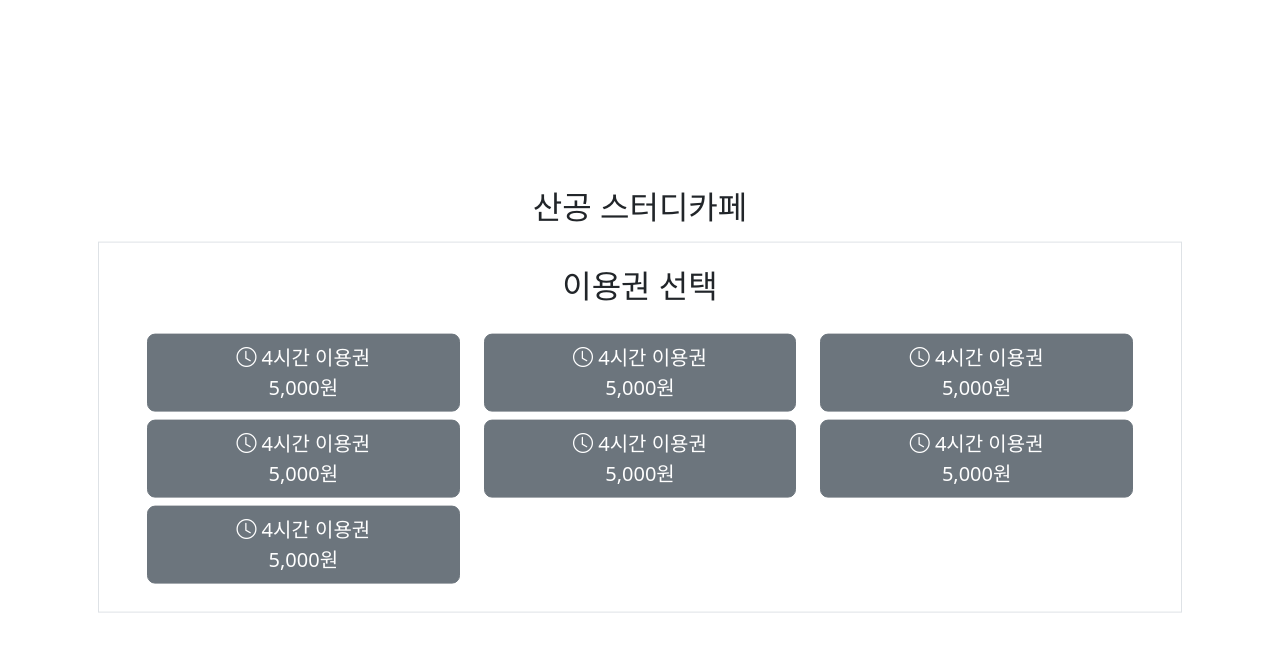
After one commit to Jinops/study-cafe-kiosk, a PHP site: page /ticket_list.html in a window 1280 px wide. The commit adds this page. Shown: the top 652 px of the page. Run offline with PHP 8.4, Linux system fonts and the light colour scheme; some libraries are stand-ins or nearby versions.

Commit message:
Add ticket page

```diff
--- a/style.css
+++ b/style.css
@@ -3,8 +3,6 @@
     top: 50%;
     left: 50%;
     transform: translate(-50%, -50%);
-    padding:20px;
-    margin:20px;
 }
 
 label {
--- /dev/null
+++ b/ticket.css
@@ -0,0 +1,4 @@
+.btn_ticket_type {
+    width: 100%;
+    height: 40vh;
+}
--- /dev/null
+++ b/ticket_list.html
@@ -0,0 +1,48 @@
+<!DOCTYPE html>
+<html lang="ko">
+
+  <head>
+    <title>이용권 선택</title>
+    <meta charset="utf-8">
+    <meta name="viewport" content="width=device-width, initial-scale=1">
+    <link rel="stylesheet" href="style.css">
+    <link rel="stylesheet" href="ticket.css">
+    <!-- for bootstrap library -->
+    <link href="https://cdn.jsdelivr.net/npm/bootstrap@5.2.3/dist/css/bootstrap.min.css" rel="stylesheet">
+    <script src="https://cdn.jsdelivr.net/npm/bootstrap@5.2.3/dist/js/bootstrap.bundle.min.js"></script>
+    <!-- for bootstrap icon -->
+    <link rel="stylesheet" href="https://cdn.jsdelivr.net/npm/bootstrap-icons@1.7.1/font/bootstrap-icons.css">
+  </head>
+  <body>
+    <div class="container-sm center">
+      <h2 class="text-center mb-3">산공 스터디카페</h2>
+      <div class="justify-content-center border py-4 px-5 mx-md-3">
+      <h2 class="mb-4 text-center">이용권 선택</h2>
+      <div class="row">
+        <div class="col-4">
+          <button class="btn btn-secondary btn-lg my-1 w-100"><i class="bi bi-clock"></i> 4시간 이용권<br/>5,000원</button>
+        </div>
+        <div class="col-4">
+          <button class="btn btn-secondary btn-lg my-1 w-100"><i class="bi bi-clock"></i> 4시간 이용권<br/>5,000원</button>
+        </div>
+        <div class="col-4">
+          <button class="btn btn-secondary btn-lg my-1 w-100"><i class="bi bi-clock"></i> 4시간 이용권<br/>5,000원</button>
+        </div>
+        <div class="col-4">
+          <button class="btn btn-secondary btn-lg my-1 w-100"><i class="bi bi-clock"></i> 4시간 이용권<br/>5,000원</button>
+        </div>
+        <div class="col-4">
+          <button class="btn btn-secondary btn-lg my-1 w-100"><i class="bi bi-clock"></i> 4시간 이용권<br/>5,000원</button>
+        </div>
+        <div class="col-4">
+          <button class="btn btn-secondary btn-lg my-1 w-100"><i class="bi bi-clock"></i> 4시간 이용권<br/>5,000원</button>
+        </div>
+        <div class="col-4">
+          <button class="btn btn-secondary btn-lg my-1 w-100"><i class="bi bi-clock"></i> 4시간 이용권<br/>5,000원</button>
+        </div>
+      </div>
+    </div>
+    </div>
+  </body>
+
+</html>
```
Also changed, not shown: index.html (+7 -11 lines), ticket.html (added, +32 -0 lines).
